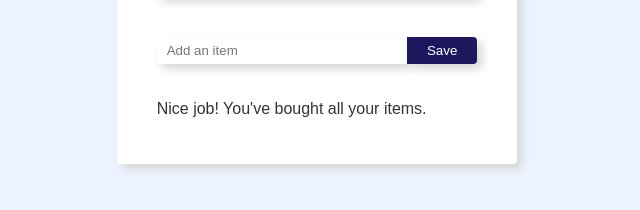
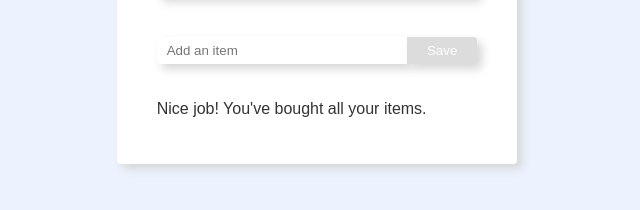
Before and after one commit to ThomasGrandmagnac/Vue-Fundamentals, a plain HTML site: page index.html in a window 1280 px wide. Both pictures are taken after a click on the button "Show the form". Shown: the part 396-606 px from the top of the page, without its empty margins (323-963 px from the left). Drawn offline with nearby package versions, Linux system fonts and the light colour scheme.

Commit message:
[Edit] Vue Fundamentals - Attribute Bindings

```diff
--- a/index.html
+++ b/index.html
@@ -15,7 +15,7 @@
         </header>
         <div v-if="state === 'edit'" class="addItemForm">
             <input v-model="newItem" type="text" placeholder="Add an item" @keyup.enter="saveItem">
-            <button @click="saveItem">Save</button>
+            <button :disabled="newItem.length === 0" @click="saveItem">Save</button>
         </div>
         <ul>
             <li v-for="item in items">{{ item }}</li>
--- a/main.css
+++ b/main.css
@@ -85,6 +85,11 @@ header button.cancel:hover {
     background: hsl(244, 59%, 50%);
 }
 
+.addItemForm button[disabled] {
+    background: #dcdcdc;
+    cursor: not-allowed;
+}
+
 ul {
     list-style: none;
     margin: 0;
```
